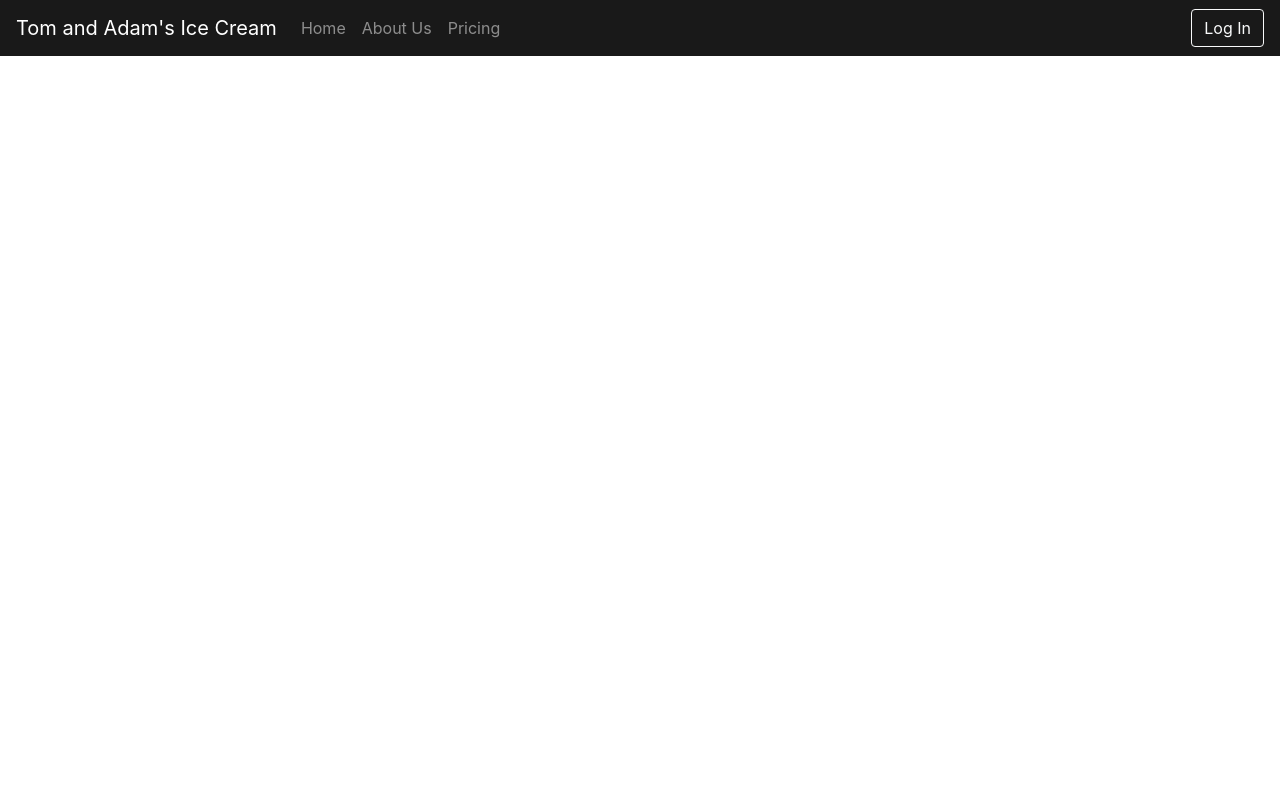
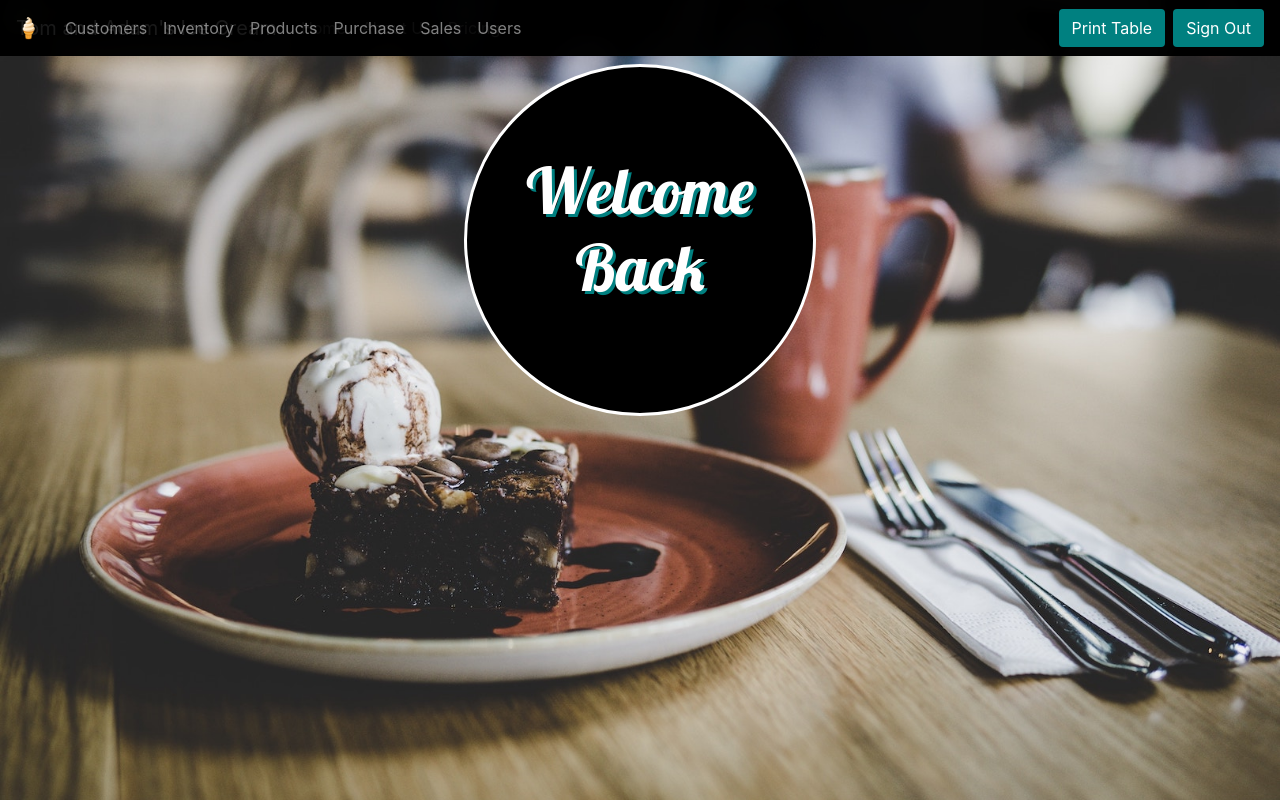
Before and after one commit to unChartedZone/ice-cream-ims, a React (Create React App) app: page /dashboard in a window 1280 px wide. Built offline with nearby package versions, Linux system fonts and the light colour scheme.

Commit message:
added dashboardc

```diff
--- a/src/Router.js
+++ b/src/Router.js
@@ -6,6 +6,7 @@ import Navbar from './components/Navbar'
 import Home from './views/Home'
 import About from './views/About'
 import Login from './views/Login'
+import Dashboard from './views/Dashboard'
 
 const Router = () => {
   return (
@@ -15,6 +16,7 @@ const Router = () => {
         <Route exact path="/" component={Home} />
         <Route exact path="/about" component={About} />
         <Route exact path="/login" component={Login} />
+        <Route exact path="/dashboard" component={Dashboard} />
       </Switch>
     </BrowserRouter>
   )
--- /dev/null
+++ b/src/components/DashboardNavbar.js
@@ -0,0 +1,71 @@
+import React from 'react'
+
+const DashboardNavbar = () => {
+  return (
+    <nav
+      id="navbar-container"
+      class="navbar navbar-expand-lg fixed-top navbar-dark bg-light"
+    >
+      <a class="navbar-brand" href="dashboard.php">
+        <span role="img" aria-label="Ice Cream Emoji">
+          &#x1F366;
+        </span>
+      </a>
+      <button
+        class="navbar-toggler"
+        type="button"
+        data-toggle="collapse"
+        data-target="#navbarSupportedContent"
+        aria-controls="navbarSupportedContent"
+        aria-expanded="false"
+        aria-label="Toggle navigation"
+      >
+        <span class="navbar-toggler-icon"></span>
+      </button>
+      <div class="collapse navbar-collapse" id="navbarSupportedContent">
+        <ul class="navbar-nav mr-auto">
+          <li class="nav-item">
+            <a class="nav-link" href="customers.php">
+              Customers
+            </a>
+          </li>
+          <li class="nav-item">
+            <a class="nav-link" href="inventory.php">
+              Inventory
+            </a>
+          </li>
+          <li class="nav-item">
+            <a class="nav-link" href="../models/products.php">
+              Products
+            </a>
+          </li>
+          <li class="nav-item">
+            <a class="nav-link" href="../models/purchase.php">
+              Purchase
+            </a>
+          </li>
+          <li class="nav-item">
+            <a class="nav-link" href="sales.php">
+              Sales
+            </a>
+          </li>
+          <li class="nav-item">
+            <a class="nav-link" href="users.php">
+              Users
+            </a>
+          </li>
+        </ul>
+        <ul class=" my-2 my-lg-0">
+          <button id="printButton" class="btn minty-button mr-sm-2">
+            Print Table
+          </button>
+          <button id="signout" class="btn minty-button my-2 my-sm-0">
+            Sign Out
+          </button>
+        </ul>
+      </div>
+    </nav>
+  )
+}
+
+export default DashboardNavbar
--- a/src/css/style.css
+++ b/src/css/style.css
@@ -12,7 +12,8 @@ body {
   margin: 0;
   padding: 0;
   /* background: url("./images/sabri-tuzcu-317828.jpg") no-repeat center center fixed; */
-  /* background: url("./images/sabri-tuzcu-317828.jpg") no-repeat center center fixed; */
+  background: url('../assets/images/sabri-tuzcu-317828.jpg') no-repeat center
+    center fixed;
   background-size: cover;
   height: 100%;
   overflow: auto;
--- /dev/null
+++ b/src/views/Dashboard.js
@@ -0,0 +1,20 @@
+import React from 'react'
+
+import DashboardNavbar from '../components/DashboardNavbar'
+
+class Dashboard extends React.Component {
+  render() {
+    return (
+      <div id="dashboard-homepage" class="container-fluid">
+        <DashboardNavbar />
+        <div id="dashboard-home-container" class="container-fluid">
+          <h1 id="dashboard-welcome" class="minty-text">
+            Welcome Back
+          </h1>
+        </div>
+      </div>
+    )
+  }
+}
+
+export default Dashboard
--- a/src/views/Login.js
+++ b/src/views/Login.js
@@ -1,4 +1,5 @@
 import React from 'react'
+import { Link } from 'react-router-dom'
 
 class Login extends React.Component {
   render() {
@@ -35,12 +36,15 @@ class Login extends React.Component {
               <br />
               <br />
             </div>
-            <input
+            {/* <input
               id="login-submit-button"
               className="btn"
               type="submit"
               value=" Submit "
-            />
+            /> */}
+            <Link id="login-submit-button" className="btn" to="/dashboard">
+              Submit
+            </Link>
             <br />
           </form>
 
```
Also changed, not shown: src/assets/images/sabri-tuzcu-317828.jpg (added).
